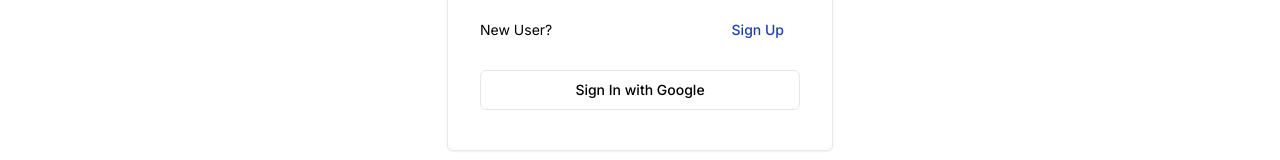
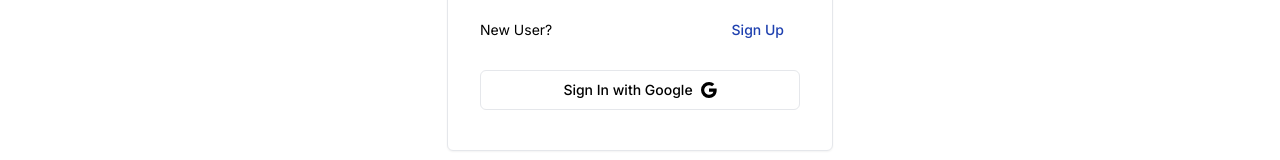
Before and after one commit to roshankosare/blog-post, a Next.js app: page /sign-in in a window 1280 px wide. Shown: the part 488-648 px from the top of the page. Built offline with nearby package versions, Linux system fonts and the light colour scheme; no server answers.

Commit message:
feat:added googl logo in sign in component

```diff
--- a/app/page.tsx
+++ b/app/page.tsx
@@ -26,6 +26,7 @@
         },
       },
     });
+
   } else {
     blogsHomePage = await getBlogs({
       skip: 0,
--- a/components/SignInForm.tsx
+++ b/components/SignInForm.tsx
@@ -19,10 +19,9 @@
 import ErrorBox from "./ErrorBox";
 import { useRouter, useSearchParams } from "next/navigation";
 import { signIn } from "next-auth/react";
+import { Icons } from "./icons";
 
-interface SignInFormProps {
-
-}
+interface SignInFormProps {}
 
 const SignInForm: React.FC<SignInFormProps> = ({}) => {
   const [signInError, setSignInError] = useState<string | null>(null);
@@ -38,19 +37,16 @@
   });
   async function onSubmit(values: z.infer<typeof formSchema>) {
     setSignInError(null);
-   const response = await signIn("credentials", {
+    const response = await signIn("credentials", {
       callbackUrl: callbackUrl,
       email: values.email,
       password: values.password,
-      redirect:false
-
+      redirect: false,
     });
-    if(response?.error){
-      setSignInError(response.error)
+    if (response?.error) {
+      setSignInError(response.error);
     }
-    console.log(response);
-
-}
+  }
   const form = useForm<z.infer<typeof formSchema>>({
     resolver: zodResolver(formSchema),
     defaultValues: {
@@ -107,13 +103,13 @@
       </div>
       <Button
         variant={"outline"}
-        className="w-full"
+        className="w-full flex gap-x-2"
         type="submit"
         onClick={async () => {
           await signIn("google", { callbackUrl: callbackUrl });
         }}
       >
-        Sign In with Google
+        Sign In with Google {Icons.googleIcon()}
       </Button>
     </div>
   );
--- a/components/UserProfile.tsx
+++ b/components/UserProfile.tsx
@@ -31,18 +31,18 @@
   );
 };
 
-export const UserProfileSkeleton = ()=>{
-    return(
+export const UserProfileSkeleton = () => {
+  return (
     <Card className="w-full flex flex-row sm:h-48 h-32  border-none sm:gap-x-5 gap-x-2 ">
       <div className="sm:w-32 sm:h-32 w-16 h-16 px-1 py-1">
-                <Skeleton   className="w-full h-full rounded-full"/>
+        <Skeleton className="w-full h-full rounded-full" />
       </div>
       <div className="flex flex-col  gap-y-2 w-3/4   px-2 sm:px-5 py-1 sm:py-2">
-                <Skeleton className="w-40 h-6  sm:h-10"/>
-                <Skeleton className="w-40 h-6 sm:h-10"/>
+        <Skeleton className="w-40 h-6  sm:h-8" />
+        <Skeleton className="w-40 h-6 sm:h-8" />
       </div>
     </Card>
-    )
-}
+  );
+};
 
-export default UserProfile
+export default UserProfile;
--- /dev/null
+++ b/components/icons/index.tsx
@@ -0,0 +1,9 @@
+
+export const Icons = {
+    googleIcon:() =>{
+        return(
+            <><svg xmlns="http://www.w3.org/2000/svg" width="16" height="16" fill="currentColor" className="bi bi-google" viewBox="0 0 16 16"> <path d="M15.545 6.558a9.42 9.42 0 0 1 .139 1.626c0 2.434-.87 4.492-2.384 5.885h.002C11.978 15.292 10.158 16 8 16A8 8 0 1 1 8 0a7.689 7.689 0 0 1 5.352 2.082l-2.284 2.284A4.347 4.347 0 0 0 8 3.166c-2.087 0-3.86 1.408-4.492 3.304a4.792 4.792 0 0 0 0 3.063h.003c.635 1.893 2.405 3.301 4.492 3.301 1.078 0 2.004-.276 2.722-.764h-.003a3.702 3.702 0 0 0 1.599-2.431H8v-3.08h7.545z"/> </svg>
+            </>
+        )
+    }
+}
--- a/components/markdown/MarkdownEditor.tsx
+++ b/components/markdown/MarkdownEditor.tsx
@@ -51,10 +51,7 @@
         ) : null}
         {preview ? <MarkdownPreview markdown={markdownValue} /> : null}
         {showUploadedImages ? (
-          <UploadedImages
-            onImageDelete={onDeleteImage}
-            images={images}
-          />
+          <UploadedImages onImageDelete={onDeleteImage} images={images} />
         ) : null}
       </div>
     </Card>
--- a/components/markdown/UploadedImages.tsx
+++ b/components/markdown/UploadedImages.tsx
@@ -57,7 +57,7 @@
                 <Button disabled = {deleteButtonDisabled} variant={"destructive"} size={"sm"} onClick={async () => {
                   setDeleteButtonDisabled(true);
                   await onImageDelete(image);
-                  setDeleteButtonDisabled(true);
+                  setDeleteButtonDisabled(false);
                   }}>
                   Delete
                 </Button>
```
Also changed, not shown: components/BlogContainer.tsx (+2 -5 lines), public/google-logo.png (added). Lines whose indentation alone changed are shown as unchanged.
